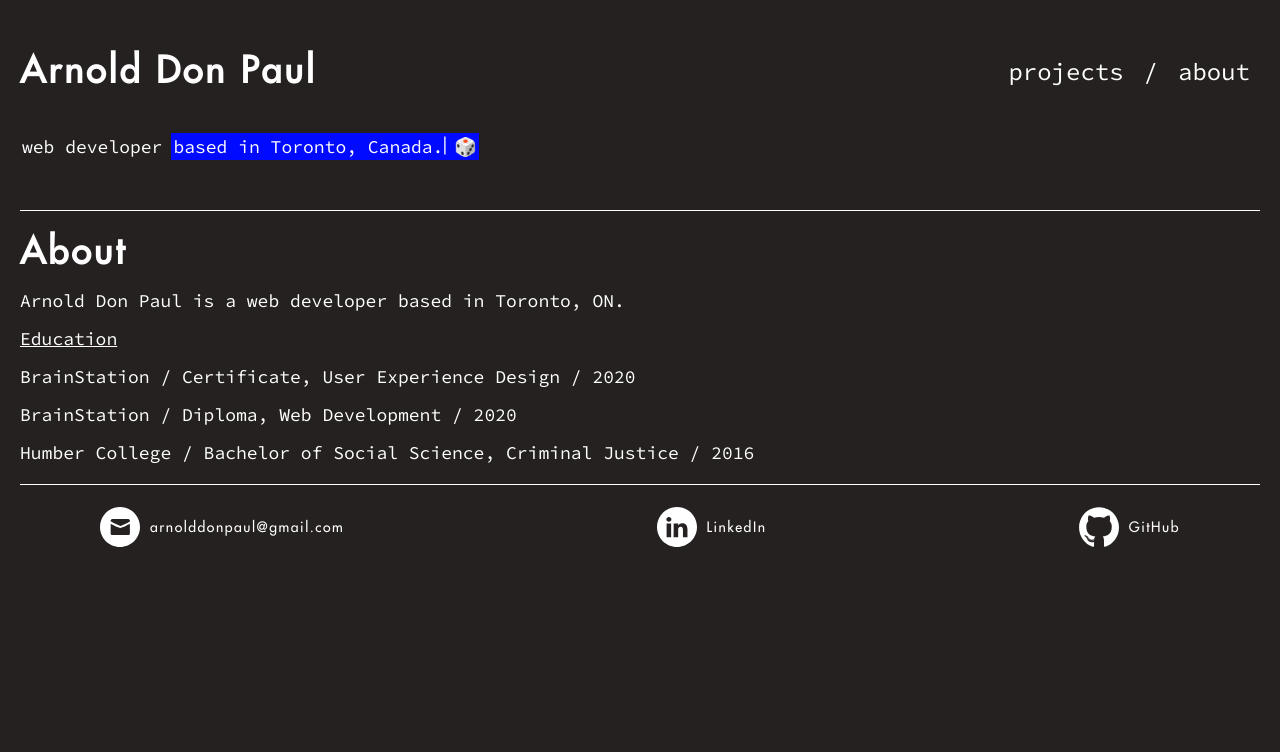
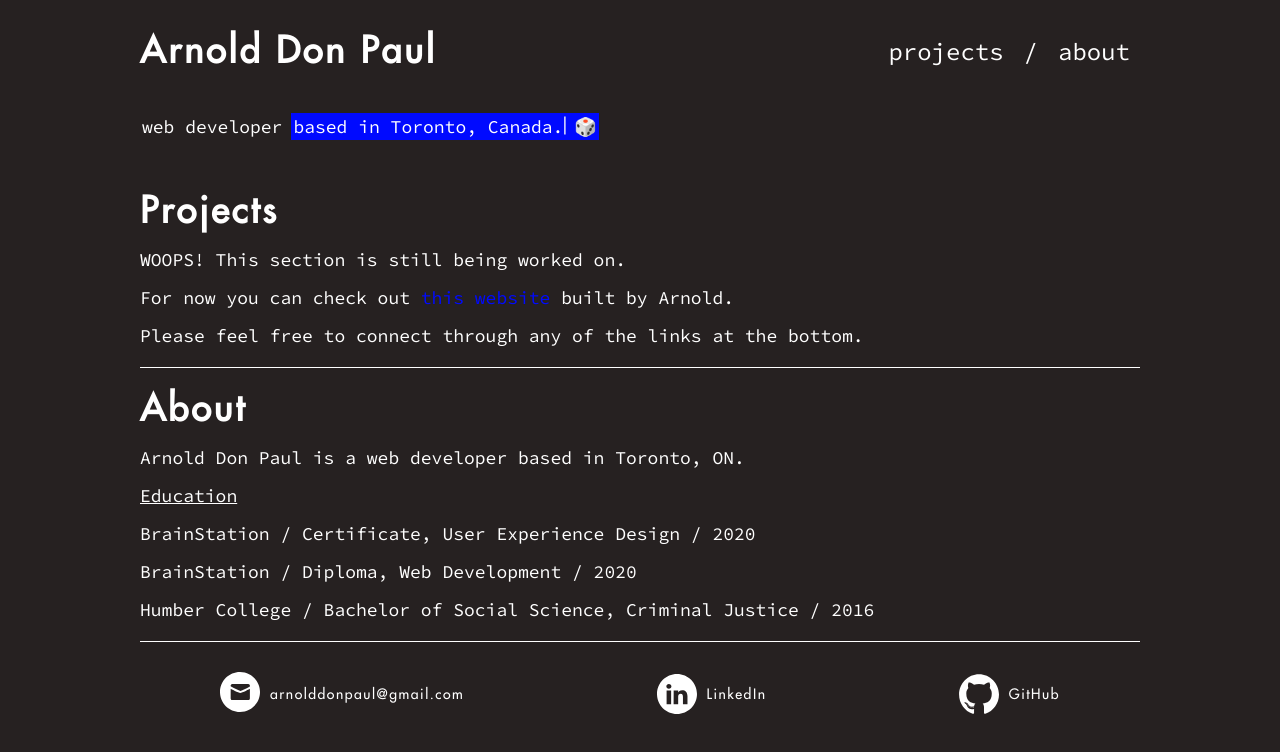
Before and after one commit to ArnoldDonPaul/Portfolio, a React (Create React App) app in the folder my-portfolio/: page / in a window 1280 px wide. Shown: the top 752 px of the page. Built offline with nearby package versions, Linux system fonts and the light colour scheme.

Commit message:
MVP built for deployment until projects page is ready

```diff
--- a/my-portfolio/src/components/footer/footer.js
+++ b/my-portfolio/src/components/footer/footer.js
@@ -7,12 +7,16 @@ import GitHub from '../../assets/Github_white.svg';
 
 class Footer extends Component {
     render() {
+        const openInNewTab = (url) => {
+            const newWindow = window.open(url, '_blank', 'noopener,noreferrer')
+            if (newWindow) newWindow.opener = null
+        }
         return (
             <section className="footer">
                 <ul className="contactList">
-                    <li className="contactList__item"><img className="footer__icon" src={Email} alt="Email:"></img><p>arnolddonpaul@gmail.com</p></li>
-                    <li className="contactList__item"><img className="footer__icon" src={LinkedIn} alt="LinkedIn:"></img><p>LinkedIn</p></li>
-                    <li className="contactList__item"><img className="footer__icon" src={GitHub} alt="GitHub:"></img><p>GitHub</p></li>
+                    <li className="contactList__item"><a className="footer__email" href="mailto:arnolddonpaul@gmail.com"><img className="footer__icon" src={Email} alt="Email:"></img><p>arnolddonpaul@gmail.com</p></a></li>
+                    <li onClick={() => { openInNewTab('https://www.linkedin.com/in/arnold-don-paul-494581169/') }} className="contactList__item"><img className="footer__icon" src={LinkedIn} alt="LinkedIn:"></img><p>LinkedIn</p></li>
+                    <li onClick={() => { openInNewTab('https://github.com/ArnoldDonPaul') }} className="contactList__item"><img className="footer__icon" src={GitHub} alt="GitHub:"></img><p>GitHub</p></li>
                 </ul>
             </section>
         );
--- a/my-portfolio/src/components/footer/footer.scss
+++ b/my-portfolio/src/components/footer/footer.scss
@@ -6,6 +6,11 @@
     font-family: 'Futura';
     font-size: 14px;
     letter-spacing: 1.5px;
+    &__email {
+        display: flex;
+        text-decoration: none;
+        color: white;
+    }
     &__icon {
         height: 40px;
     }
@@ -21,10 +26,13 @@
     &__item {
         display: flex;
         align-items: center;
-        margin: 5px 0;
+        margin: 15px 0;
         p {
             margin-left: 10px;
         }
+    }
+    &__item:hover {
+        cursor: pointer;
     }
     @include tablet {
         display: flex;
@@ -32,7 +40,6 @@
         margin: 15px 80px;
         &__item:hover {
             opacity: .5;
-            cursor: pointer;
         }
     }
 }
--- a/my-portfolio/src/components/nav/nav.scss
+++ b/my-portfolio/src/components/nav/nav.scss
@@ -32,6 +32,9 @@
     p {
         padding: 10px;
     }
+    &__link:hover {
+        cursor: pointer;
+    }
     @include tablet {
         height: unset;
         width: unset;
@@ -42,7 +45,6 @@
         cursor: default;
         &__link:hover {
             opacity: .5;
-            cursor: pointer;
         }
     }
 }
--- /dev/null
+++ b/my-portfolio/src/components/projects/projects.js
@@ -0,0 +1,41 @@
+import React, { Component } from 'react';
+import './projects.scss';
+
+class Projects extends Component {
+    render() {
+        const openInNewTab = (url) => {
+            const newWindow = window.open(url, '_blank', 'noopener,noreferrer')
+            if (newWindow) newWindow.opener = null
+        }
+        return (
+            <section className="projects">
+                <h1 className="projects__header">Projects</h1>
+                <p className="projects__text">WOOPS! This section is still being worked on.</p>
+                <p className="projects__text">For now you can check out <span className="projects__link" onClick={() => { openInNewTab('http://www.joanna.to') }}>this website</span> built by Arnold.</p>
+                <p className="projects__text">Please feel free to connect through any of the links at the bottom.</p>
+                {/* <div>
+                    <h1>Project Title</h1>
+                    <p> react / html / javascript</p>
+                    <p>github {'>'}</p>
+                    <p>live site {'>'}</p>
+                </div>
+
+                <div>
+                    <h1>Project Title</h1>
+                    <p> react / html / javascript</p>
+                    <p>github {'>'}</p>
+                    <p>live site {'>'}</p>
+                </div>
+
+                <div>
+                    <h1>Project Title</h1>
+                    <p> react / html / javascript</p>
+                    <p>github {'>'}</p>
+                    <p>live site {'>'}</p>
+                </div> */}
+            </section>
+        );
+    }
+}
+
+export default Projects;
--- /dev/null
+++ b/my-portfolio/src/components/projects/projects.scss
@@ -0,0 +1,24 @@
+@import '../../styles/mixins';
+@import url('https://fonts.googleapis.com/css2?family=Source+Code+Pro&display=swap');
+
+.projects {
+    margin-bottom: 20px;
+    &__header {
+        font-family: 'Futura';
+        font-size: 36px;
+        letter-spacing: 3px;
+        margin: 0;
+    }
+    &__text {
+        font-family: 'Source Code Pro', monospace;
+        font-size: 18px;
+        margin: 15px 0 0 0;
+    }
+    &__link {
+        color: #000AFF;
+        cursor: pointer;
+    }
+    &__link:hover {
+        opacity: 0.95;
+    }
+}
--- a/my-portfolio/src/pages/Main.js
+++ b/my-portfolio/src/pages/Main.js
@@ -4,6 +4,7 @@ import './Main.scss';
 
 import Nav from '../components/nav/nav'
 import Hero from '../components/hero/hero';
+import Projects from '../components/projects/projects'
 import About from '../components/about/about'
 import Footer from '../components/footer/footer'
 
@@ -15,6 +16,7 @@ class Main extends Component {
         <div className='heroMain'>
           <Hero />
         </div>
+        <Projects />
         <About />
         <Footer />
       </>
--- a/my-portfolio/src/pages/Main.scss
+++ b/my-portfolio/src/pages/Main.scss
@@ -6,6 +6,10 @@ body {
     color: white;
     background-color: #262121;
     margin: 20px 20px;
+    max-width: 1000px;
+    @include desktop {
+        margin: 0 auto;
+    }
 }
 
 .heroMain {
--- a/my-portfolio/src/styles/_variables.scss
+++ b/my-portfolio/src/styles/_variables.scss
@@ -1,2 +1,2 @@
 $tablet-breakpoint: 780px;
-$desktop-breakpoint: 1200px;
+$desktop-breakpoint: 1000px;
```
Also changed, not shown: 1 other file (tests, documents, lock files or other folders).
